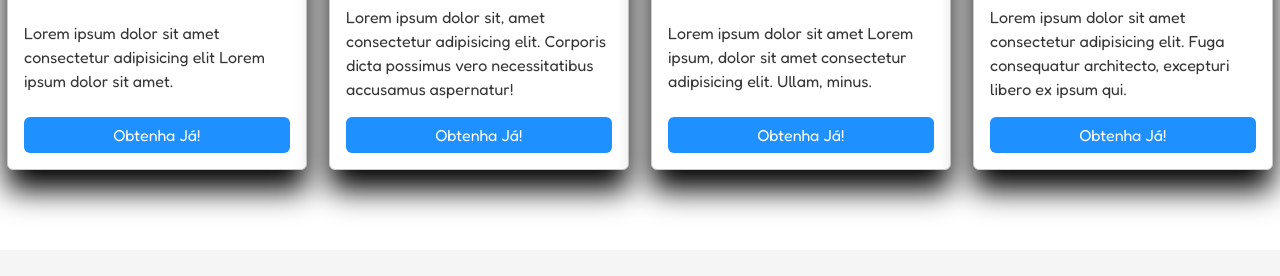
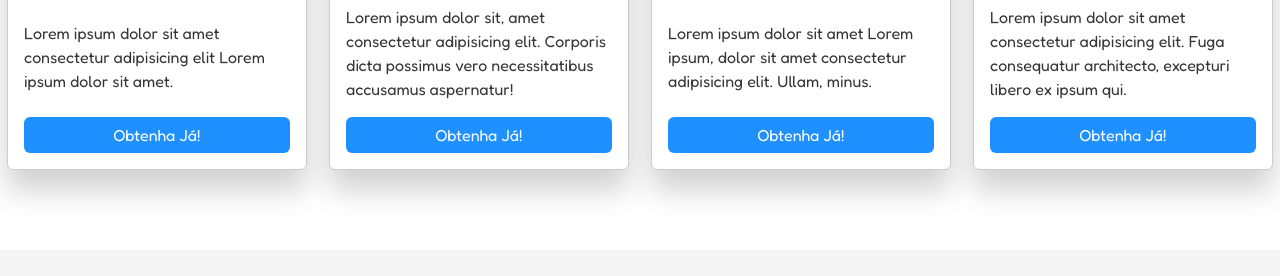
Before and after one commit to CODE-CRAFT-WEB-SISTEM/project-loja-virtual, a plain HTML site: page index.html in a window 1280 px wide. Shown: the part 1158-1434 px from the top of the page. Drawn offline with nearby package versions, Linux system fonts and the light colour scheme; a web font is replaced by a local one.

Commit message:
update style.css

```diff
--- a/style.css
+++ b/style.css
@@ -136,7 +136,7 @@ section {
   margin: 1rem auto;
   border: 1px solid #ccc;
   position: relative;
-  box-shadow: 0 20px 30px rgba(0, 0, 0, 1);
+  box-shadow: 0 20px 30px rgba(0, 0, 0, 0.19);
   display: flex;
   flex-direction: column;
   justify-content: space-between;
```
